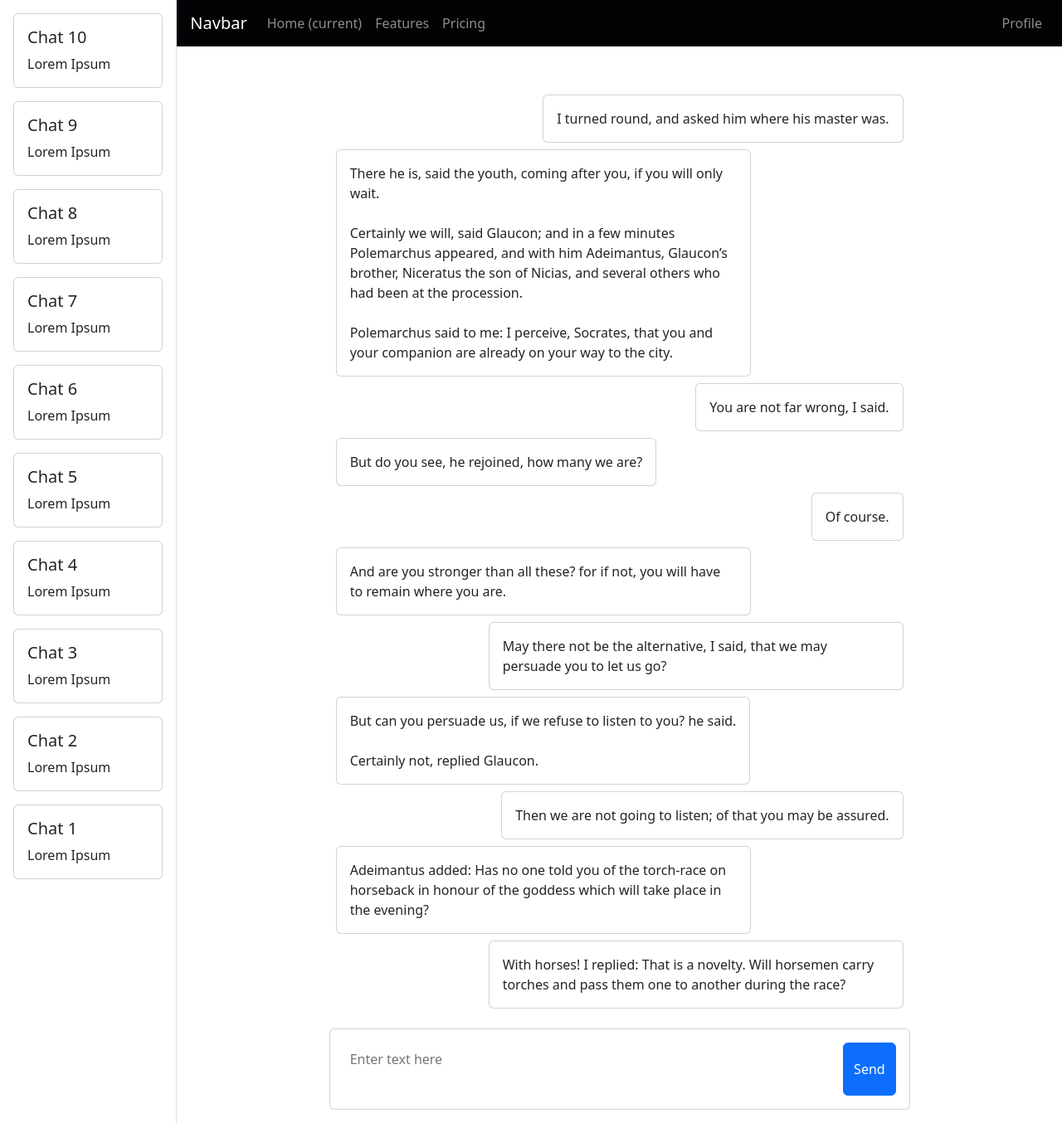
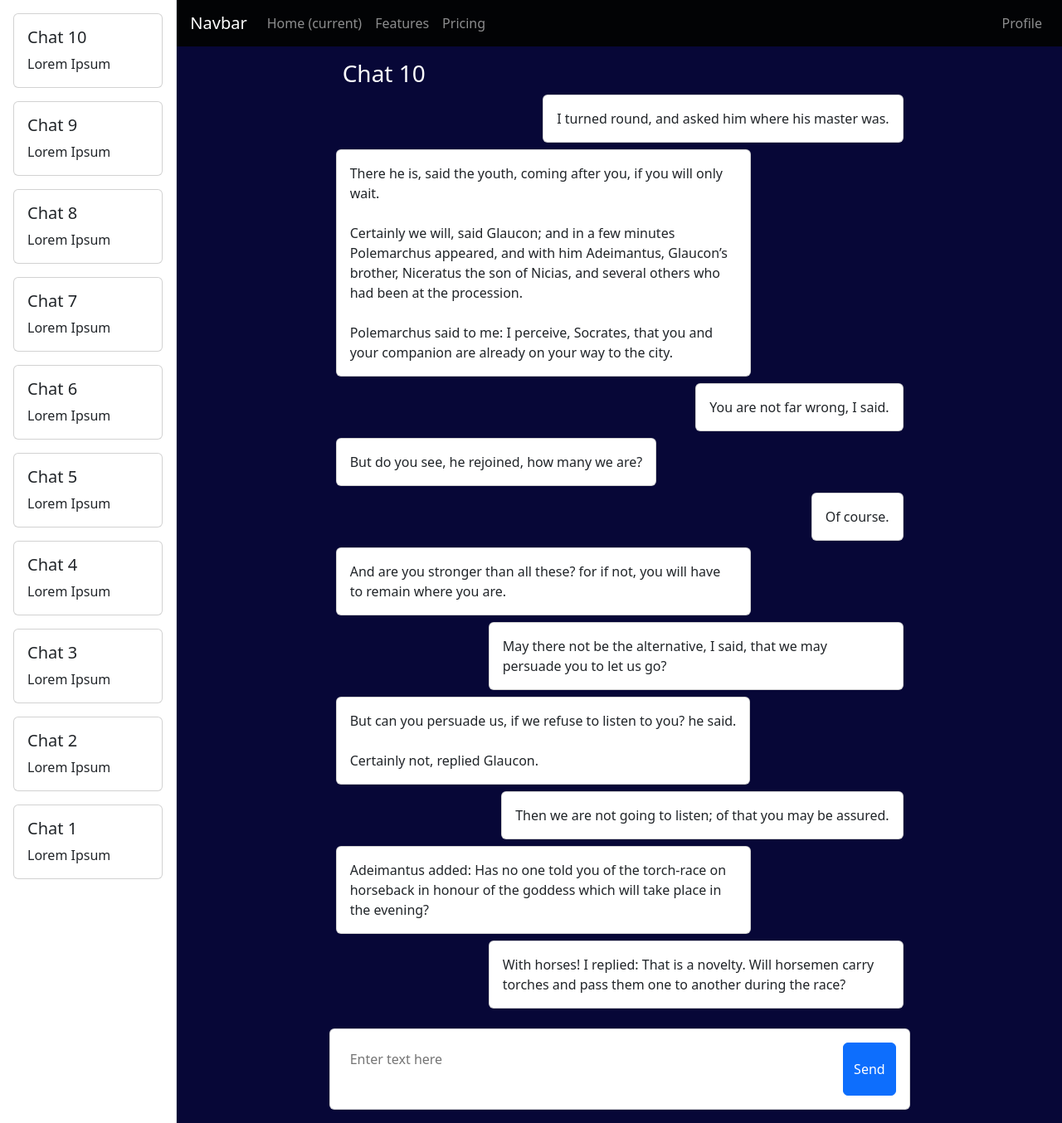
Before and after one commit to UCCS-SP25-CS4300-CS5300-1/Group-7-Spring-2025, a Django app: page /demo/ in a window 1280 px wide. Shown: the whole page at 83% size. Run offline with Django 5.2, Linux system fonts and the light colour scheme.

Commit message:
FIX: main color

```diff
--- a/active_interview_backend/active_interview_app/static/demo.css
+++ b/active_interview_backend/active_interview_app/static/demo.css
@@ -7,7 +7,7 @@
 
 html, body {
     height: 100%;
-    background-color: var(--deep-ocean);
+    background-color: var(--depths);
     /* overflow: hidden;  */
 }
 .overflow-y-auto {
@@ -19,7 +19,7 @@ html, body {
     width: 100%;
     display: flex;
     flex-direction: column;
-    background-color: var(--deep-ocean);
+    background-color: var(--depths);
 }
 .inner-chat-container {
     max-width: 700px;
@@ -28,7 +28,7 @@ html, body {
     display: flex;
     min-height: 0;
     flex-direction: column;
-    background-color: var(--deep-ocean);
+    background-color: var(--depths);
 }
 .bubbles-container {
     overflow: hidden;
```
